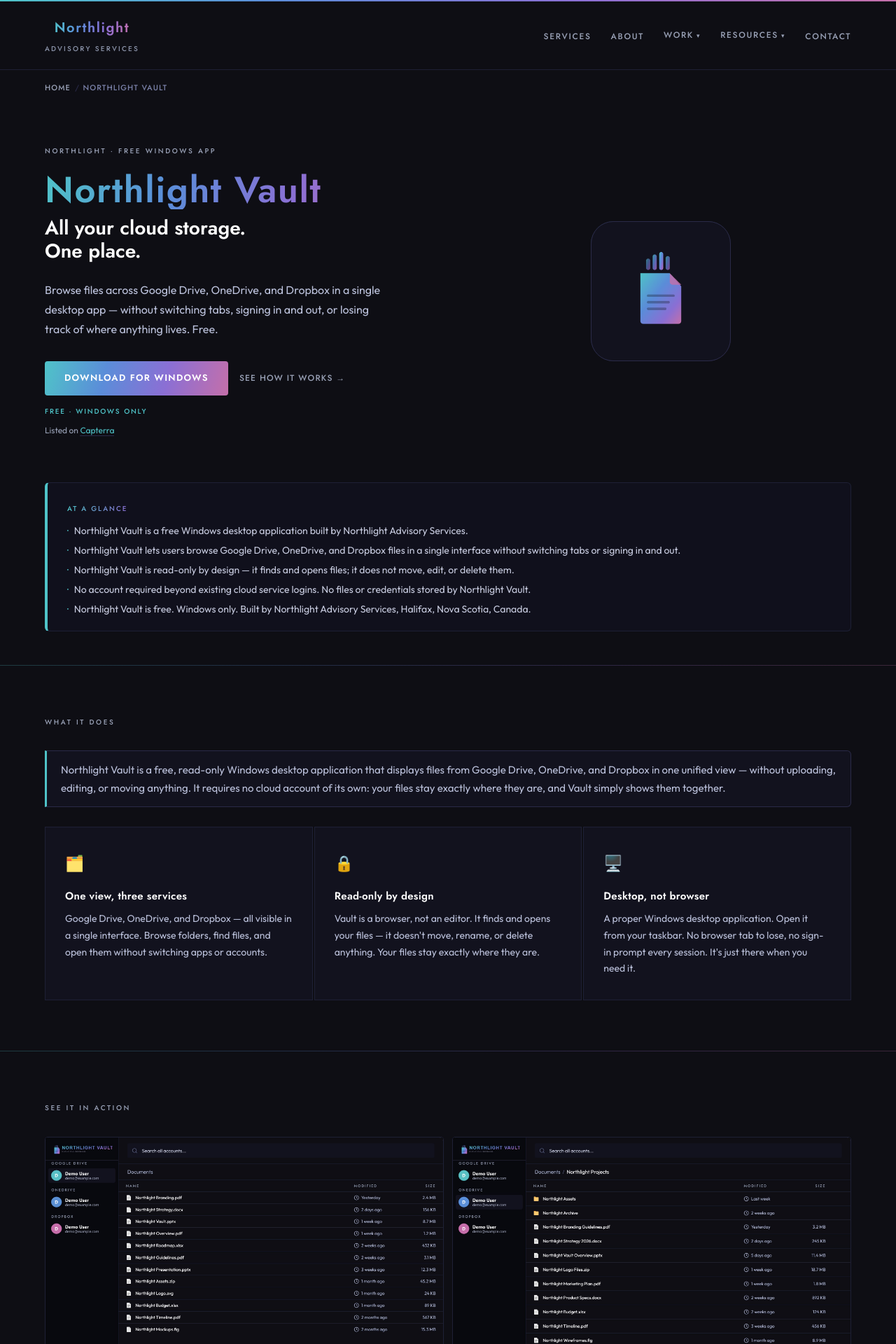
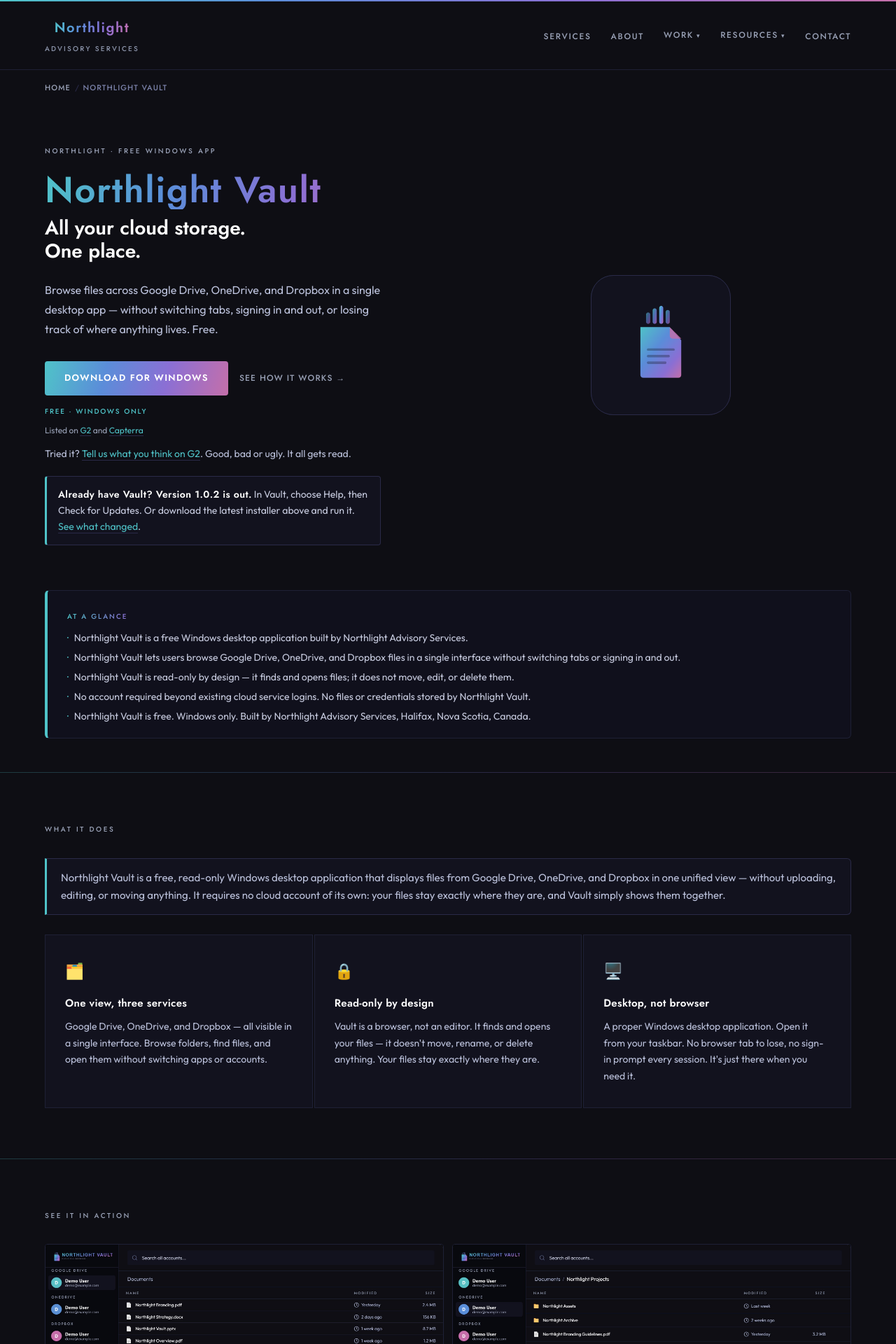
Before and after one commit to elizabethlemoine33-commits/bynorthlight-site, a Jekyll site: the page built from vault.html, in a window 1280 px wide. Shown: the top 1920 px of the page at 70% size. Built offline with Jekyll 4.4.1, drawn with Linux system fonts in a browser that asks for light colours; some of the changed text lies outside the part shown.

Commit message:
Vault page: "Tried it? Review on G2" beside both download buttons; "Version 1.0.2 is out" update note; list G2 next to Capterra (#82)
Co-authored-by: Claude Sonnet 5.5 <noreply@anthropic.com>

```diff
--- a/vault.html
+++ b/vault.html
@@ -136,6 +136,16 @@ head_extra: |
       letter-spacing: 0.18em; text-transform: uppercase; color: var(--glacial);
       margin-top: 14px;
     }
+    .update-note {
+      margin-top: 20px; max-width: 480px; padding: 14px 16px;
+      border: 1px solid var(--border-2); border-left: 3px solid var(--glacial); border-radius: 4px;
+      background: var(--surface);
+      font-family: 'Outfit', sans-serif; font-size: 14px; line-height: 1.65; color: var(--cloud);
+    }
+    .update-note strong { font-family: 'Jost', sans-serif; font-weight: 600; letter-spacing: 0.03em; color: var(--text); }
+    .update-note a, .review-ask a { color: var(--glacial); text-decoration: none; border-bottom: 1px solid var(--border-2); }
+    .update-note a:hover, .review-ask a:hover { color: var(--text); }
+    .review-ask { margin-top: 12px; font-family: 'Outfit', sans-serif; font-size: 14px; line-height: 1.6; color: var(--haze); }
     .vault-hero-right {
       display: flex; justify-content: center; align-items: center;
     }
@@ -313,8 +323,14 @@ head_extra: |
         </div>
         <p class="free-badge">Free · Windows only</p>
         <p style="margin-top:8px; font-family:'Outfit',sans-serif; font-size:12px; color:var(--muted);">
-          Listed on <a href="https://www.capterra.com/p/10051421/Northlight-Vault/" target="_blank" rel="noopener" style="color:var(--glacial); text-decoration:none; border-bottom:1px solid var(--border-2);">Capterra</a>
+          Listed on <a href="https://www.g2.com/products/northlight-vault/reviews" target="_blank" rel="noopener" style="color:var(--glacial); text-decoration:none; border-bottom:1px solid var(--border-2);">G2</a> and <a href="https://www.capterra.com/p/10051421/Northlight-Vault/" target="_blank" rel="noopener" style="color:var(--glacial); text-decoration:none; border-bottom:1px solid var(--border-2);">Capterra</a>
         </p>
+        <p class="review-ask">Tried it? <a href="https://www.g2.com/contributor/vault-users-november-2026-94dfdeb2-2a3c-4c12-bfce-5cdd9402bc20" target="_blank" rel="noopener">Tell us what you think on G2</a>. Good, bad or ugly. It all gets read.</p>
+        <div class="update-note" role="note">
+          <strong>Already have Vault? Version 1.0.2 is out.</strong>
+          In Vault, choose Help, then Check for Updates. Or download the latest installer above and run it.
+          <a href="https://github.com/elizabethlemoine33-commits/Northlight-Vault/releases/tag/v1.0.2" target="_blank" rel="noopener">See what changed</a>.
+        </div>
       </div>
       <div class="vault-hero-right">
         <div class="vault-icon-display">
@@ -607,6 +623,7 @@ head_extra: |
         <a href="https://github.com/elizabethlemoine33-commits/Northlight-Vault/releases/latest/download/Northlight.Vault.Setup.exe"
            class="cta-primary">Download Northlight Vault</a>
         <p style="font-family:'Jost',sans-serif; font-size:10px; letter-spacing:0.14em; text-transform:uppercase; color:var(--muted);">Windows · Free</p>
+        <p class="review-ask" style="margin-top:0; text-align:right;">Tried it? <a href="https://www.g2.com/contributor/vault-users-november-2026-94dfdeb2-2a3c-4c12-bfce-5cdd9402bc20" target="_blank" rel="noopener">Review it on G2</a></p>
         <a href="/vault-docs" style="font-family:'Jost',sans-serif; font-size:11px; font-weight:500; letter-spacing:0.12em; text-transform:uppercase; color:var(--muted); text-decoration:none; border-bottom:1px solid var(--border-2); transition:color 0.2s;">Help &amp; Documentation →</a>
       </div>
     </div>
```
